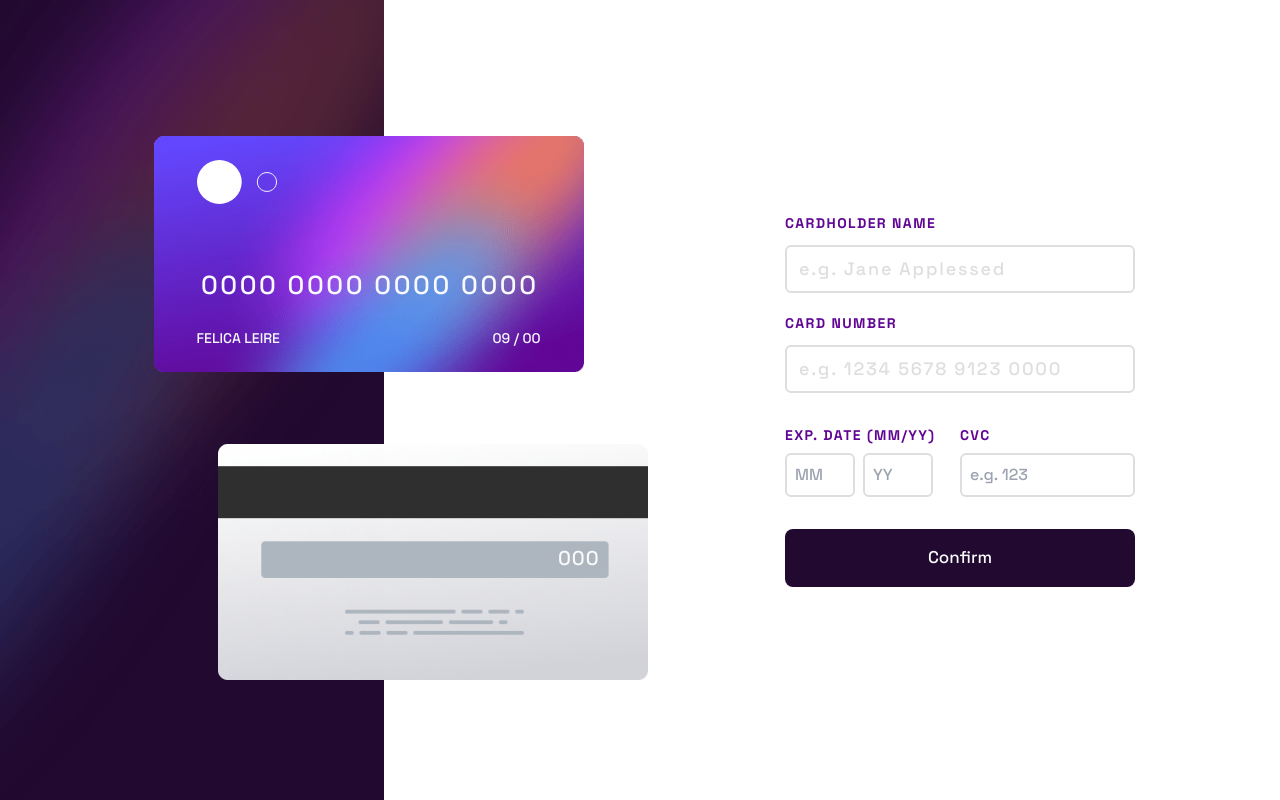
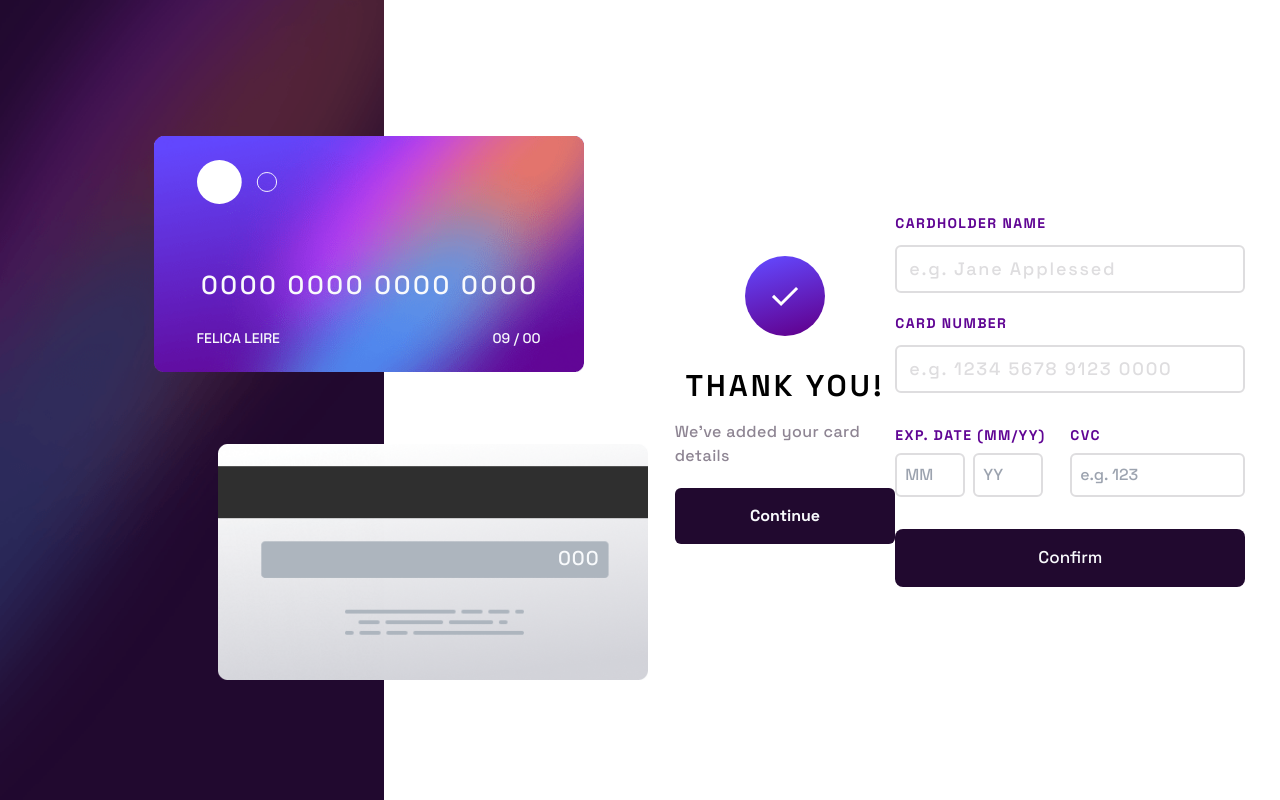
Before and after one commit to MahdiSadeghi26/interactive-Card-Form, a Vue app: page / in a window 1280 px wide. Built offline with nearby package versions, Linux system fonts and the light colour scheme.

Commit message:
removing flag and truning it into pinia state

```diff
--- a/src/components/Inputes.vue
+++ b/src/components/Inputes.vue
@@ -1,10 +1,9 @@
 <script setup>
-import { ref } from 'vue'
-let formFlag = ref(true);
+
 </script>
 <template>
     <div class="flex justify-center lg:w-[350px] md:w-[350px] w-auto">
-        <form action="#" class="xl:w-[400px] lg:w-full" v-if="formFlag">
+        <form action="#" class="xl:w-[400px] lg:w-full" >
             <p class="lable">CARDHOLDER NAME</p>
             <input type="text" placeholder="e.g. Jane Applessed" class="bigInput !mb-5">
             <p class="lable">CARD NUMBER</p>
--- a/src/components/Thanks.vue
+++ b/src/components/Thanks.vue
@@ -1,10 +1,10 @@
 <script setup>
-import { ref } from 'vue'
-let sucessFlag = ref(false)
+
+
 </script>
 <template>
     <!-- success section (displays if everything is valid) -->
-    <div class="flex flex-col items-center  xl:w-[400px]" v-if="sucessFlag">
+    <div class="flex flex-col items-center  xl:w-[400px]">
         <img src="/image/icon-complete.svg" alt="completed">
         <p class="mt-8 text-3xl font-spaceSemiBold tracking-widest">THANK YOU!</p>
         <p class="tracking-wide text-darkGray mt-4 font-spaceMedium">We've added your card details</p>
```
